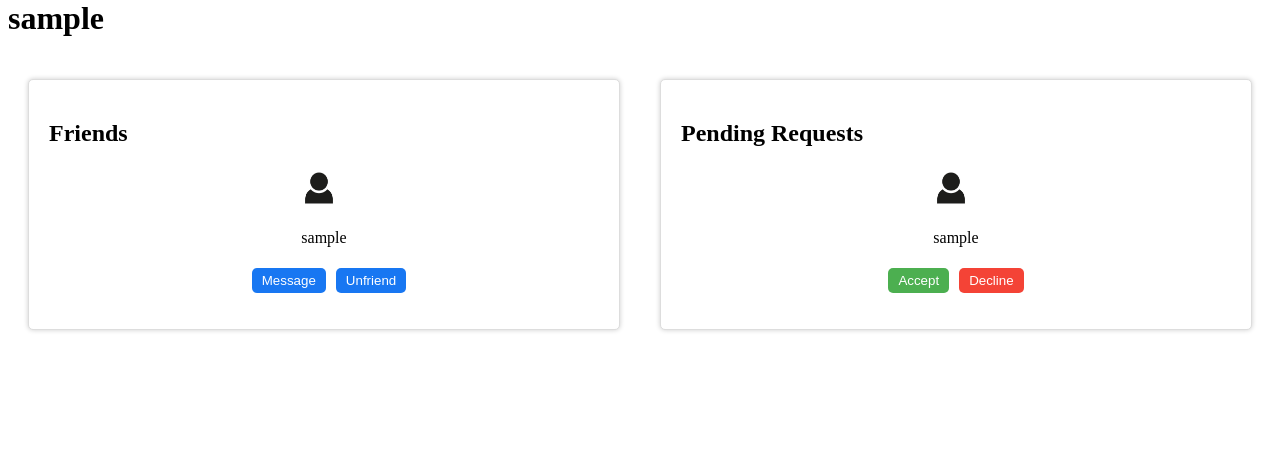
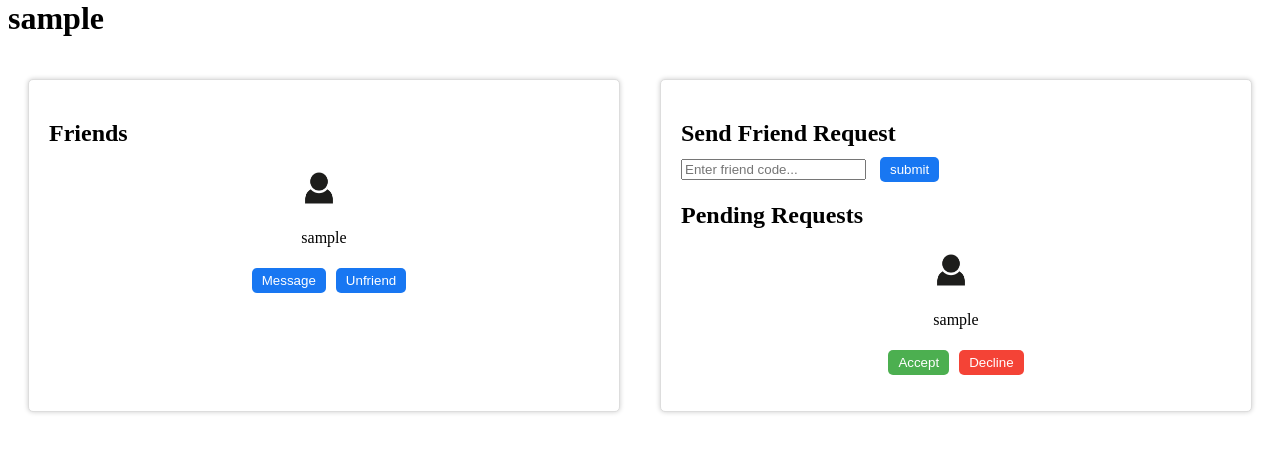
Before and after one commit to Tirian33/facebook_like, a Flask app: template templates/friends.html in a window 1280 px wide. Shown: the part 21-473 px from the top of the page. Run offline with Flask 3, Linux system fonts and the light colour scheme; tables that the repository leaves empty hold one stand-in row (values such as "Sample post"); the template is opened without the code that fills it: values that come from a table or form of the project are taken from there, most other values are stand-ins (such as "Sample title", 1, 10 or a date in 2020); parts of the project's set-up code (start-up, migrations or seed data) failed here and were passed over.

Commit message:
Added Friend request form

```diff
--- a/templates/friends.html
+++ b/templates/friends.html
@@ -28,6 +28,9 @@
             </ul>
         </div>
         <div class="pending-requests-container">
+            <h2 class="pending-requests-header">Send Friend Request</h2>
+            <input type="text" id="bio-input" placeholder="Enter friend code...">
+            <button class="message-button" id="send-friend-request-button">submit</button>
             <h2 class="pending-requests-header">Pending Requests</h2>
             <ul class="pending-requests-list">
                 {% for pending in pending %}
```
